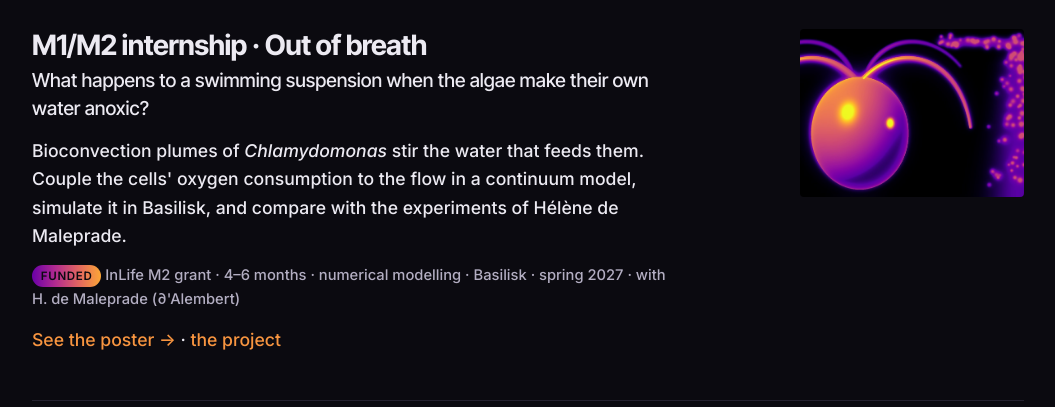
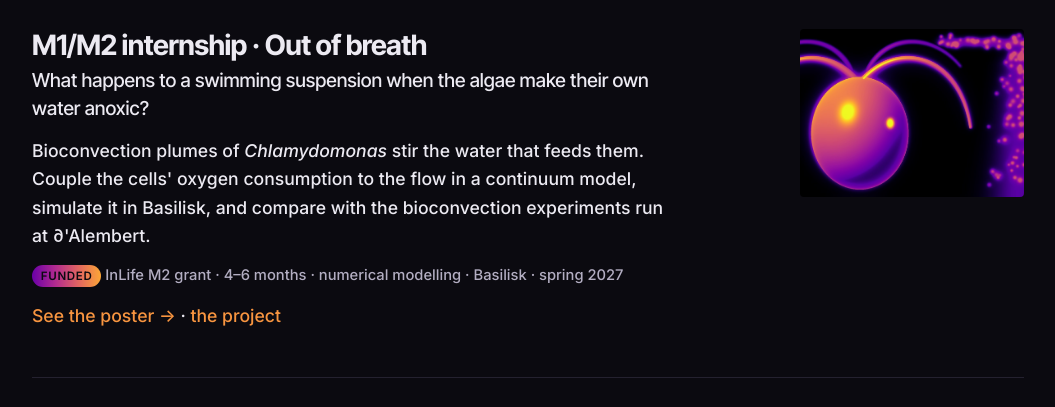
Before and after one commit to fpicella/fpicella.github.io, a plain HTML site: page positions.html in a window 1280 px wide. Shown: the part 381-788 px from the top of the page, without its empty margins (112-1167 px from the left). Drawn offline with Linux system fonts and the light colour scheme.

Commit message:
InLife internship: not co-supervised with H. de Maleprade
Co-Authored-By: Claude Opus 5.5 <noreply@anthropic.com>
Claude-Session: https://claude.ai/code/session_01S19jZWP5PWQW9RxbjNpNJ1

```diff
--- a/positions.html
+++ b/positions.html
@@ -30,8 +30,8 @@
 <div>
 <h3>M1/M2 internship · Out of breath</h3>
 <p class="q">What happens to a swimming suspension when the algae make their own water anoxic?</p>
-<p>Bioconvection plumes of <i>Chlamydomonas</i> stir the water that feeds them. Couple the cells' oxygen consumption to the flow in a continuum model, simulate it in Basilisk, and compare with the experiments of Hélène de Maleprade.</p>
-<p class="meta"><span class="badge">funded</span> InLife M2 grant · 4–6 months · numerical modelling · Basilisk · spring 2027 · with H. de Maleprade (∂'Alembert)</p>
+<p>Bioconvection plumes of <i>Chlamydomonas</i> stir the water that feeds them. Couple the cells' oxygen consumption to the flow in a continuum model, simulate it in Basilisk, and compare with the bioconvection experiments run at ∂'Alembert.</p>
+<p class="meta"><span class="badge">funded</span> InLife M2 grant · 4–6 months · numerical modelling · Basilisk · spring 2027</p>
 <p><a href="https://claude.ai/artifact/U2Kz77cH1VdTKDFwJqchkP">See the poster →</a> · <a href="research.html#bioconvection">the project</a></p>
 </div>
 <img alt="A Chlamydomonas cell and the plume a crowd of them builds" loading="lazy" src="assets/img/chlamy-composite.jpg"/>
```
Also changed, not shown: index.html (+1 -1 lines), news.html (+1 -1 lines).
